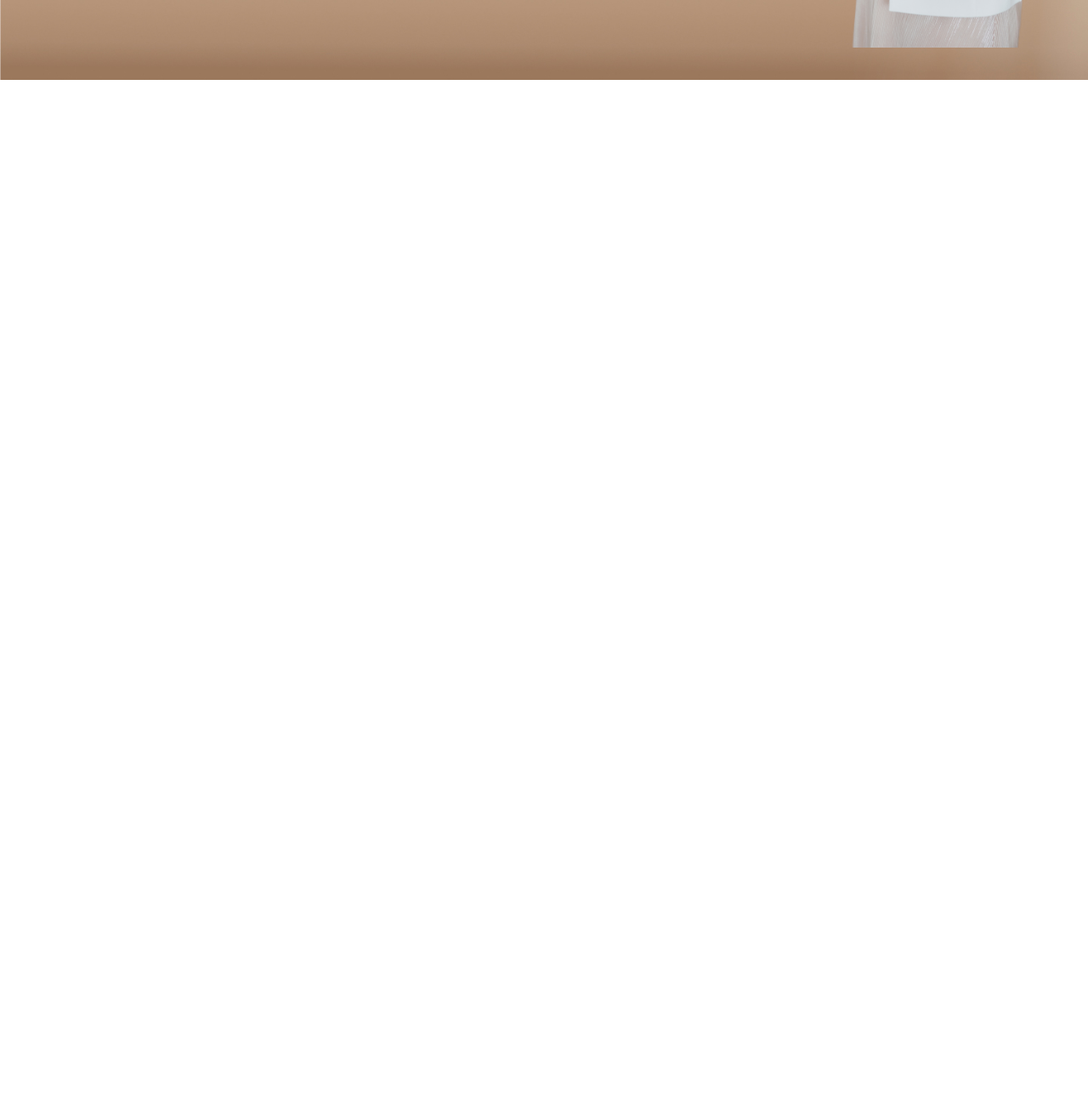
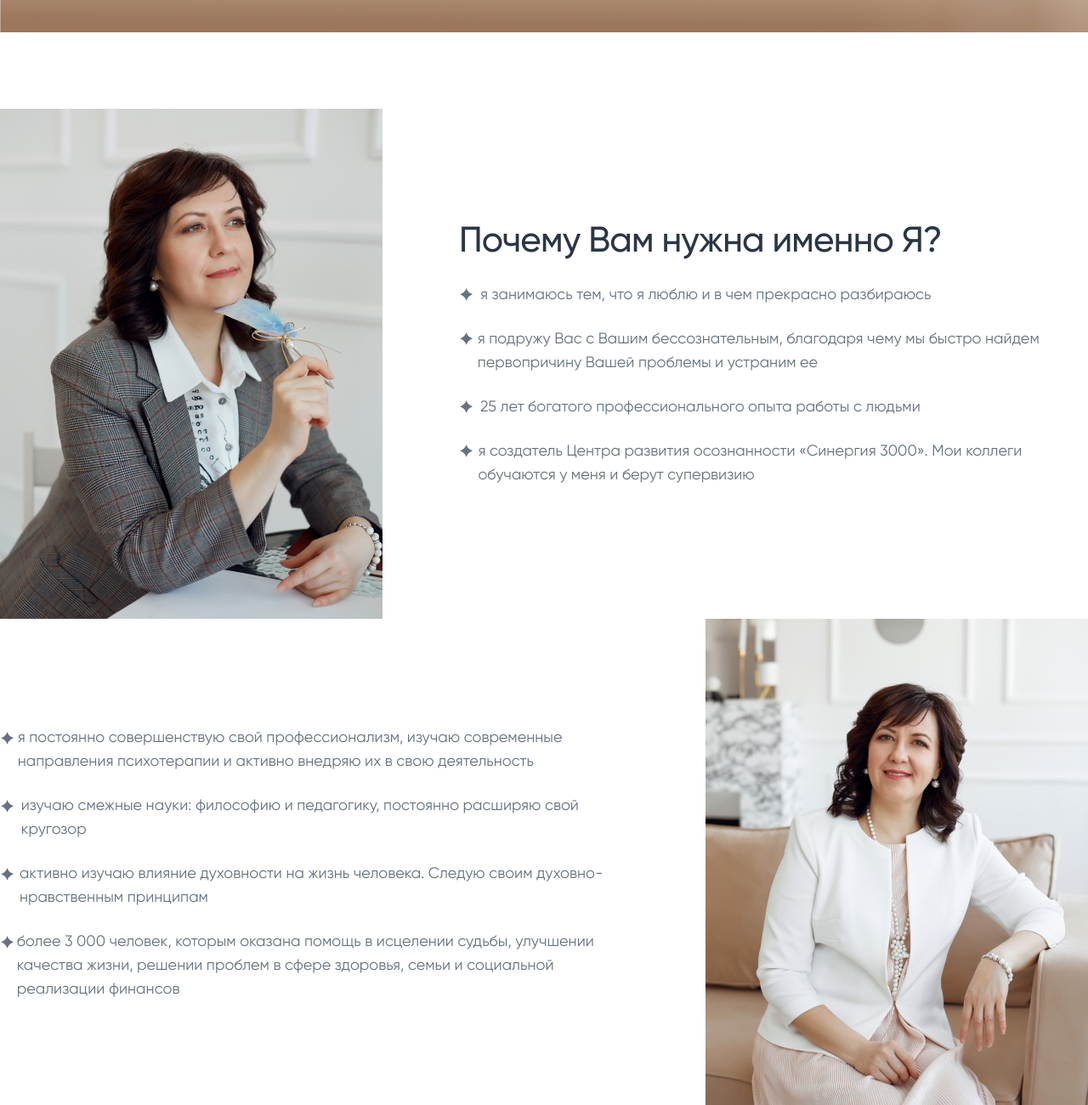
Before and after one commit to Valeri-dragon/loveikina, a plain HTML site: page index.html in a window 1280 px wide. Shown: the part 3347-4647 px from the top of the page at 85% size. Before the commit the page ends 3441 px from the top, so only its background shows below. Drawn offline with nearby package versions, Linux system fonts and the light colour scheme.

Commit message:
the 'Why me' section has been made

```diff
--- a/assets/css/style.css
+++ b/assets/css/style.css
@@ -411,19 +411,18 @@ ul li ul.submenu.open_sub-menu {
   color: #d7a785;
 }
 .item__block-lists {
-  width: 96%;
-  display: flex;
+   display: flex;
   flex-direction: row;
   align-items: flex-start;
   margin-bottom: 24px;
 }
 .item__block-lists:before {
-  display: block;
-  content: " ";
-  width: 34px;
+    content: " ";
+  width: 10px;
   height: 24px;
   background: url(../../assets/icon/romb_2.svg) no-repeat;
   margin-top: 1.5px;
+  padding-right: 15px;
 }
 /*interest*/
 .interest {
@@ -491,3 +490,18 @@ border-radius: 50px;
   border-bottom: 1px solid #ffffff;
   cursor: pointer;
 }
+/*why__me*/
+.why__me {
+  margin: 90px 0;
+}
+.container__why-me {
+      justify-content: center;
+    align-items: center;
+}
+.container__why-me .title_section {
+  margin-bottom: 24px;
+}
+.container__why-me .row{
+  align-items: center;
+      gap: 90px;
+}
--- a/index.html
+++ b/index.html
@@ -234,5 +234,51 @@
     <p class="description_section">Не нашли ответа? Напишите <span class="link popup-open"> мне свой вопрос</span></p>
   </div>
 </section>
+<section class="why__me">
+  <div class="container">
+    <div class="column container__why-me">
+
+      <div class="row">
+        <img src="./assets/img/why_i.jpg" alt="why__me">
+        <div class="column"><h2 class="title_section">Почему Вам
+            нужна именно Я?</h2>
+            <ul class="block-lists">
+              <li class="item__block-lists">я занимаюсь тем, что я люблю
+                и в чем прекрасно разбираюсь</li>
+              <li class="item__block-lists">я подружу Вас с Вашим бессознательным, благодаря чему мы быстро найдем
+                первопричину Вашей проблемы и устраним ее</li>
+              <li class="item__block-lists">25 лет богатого профессионального опыта
+                работы с людьми</li>
+              <li class="item__block-lists">я создатель Центра развития
+                осознанности «Синергия 3000».
+                Мои коллеги обучаются у меня
+                и берут супервизию</li>
+            </ul>
+       </div>
+
+      </div>
+      <div class="row">
+
+        <ul class="block-lists">
+          <li class="item__block-lists">я постоянно совершенствую свой
+            профессионализм, изучаю современные направления психотерапии и активно
+            внедряю их в свою деятельность</li>
+          <li class="item__block-lists">изучаю смежные науки: философию
+            и педагогику, постоянно расширяю
+            свой кругозор</li>
+          <li class="item__block-lists">активно изучаю влияние духовности
+            на жизнь человека. Следую своим
+            духовно-нравственным принципам</li>
+          <li class="item__block-lists">более 3 000 человек, которым оказана помощь в исцелении судьбы, улучшении
+            качества
+            жизни, решении проблем в сфере здоровья, семьи и социальной реализации финансов</li>
+
+        </ul>
+        <img src="./assets/img/why_i_2.jpg" alt="why__me">
+      </div>
+    </div>
+
+  </div>
+</section>
 </body>
 </html>
```
